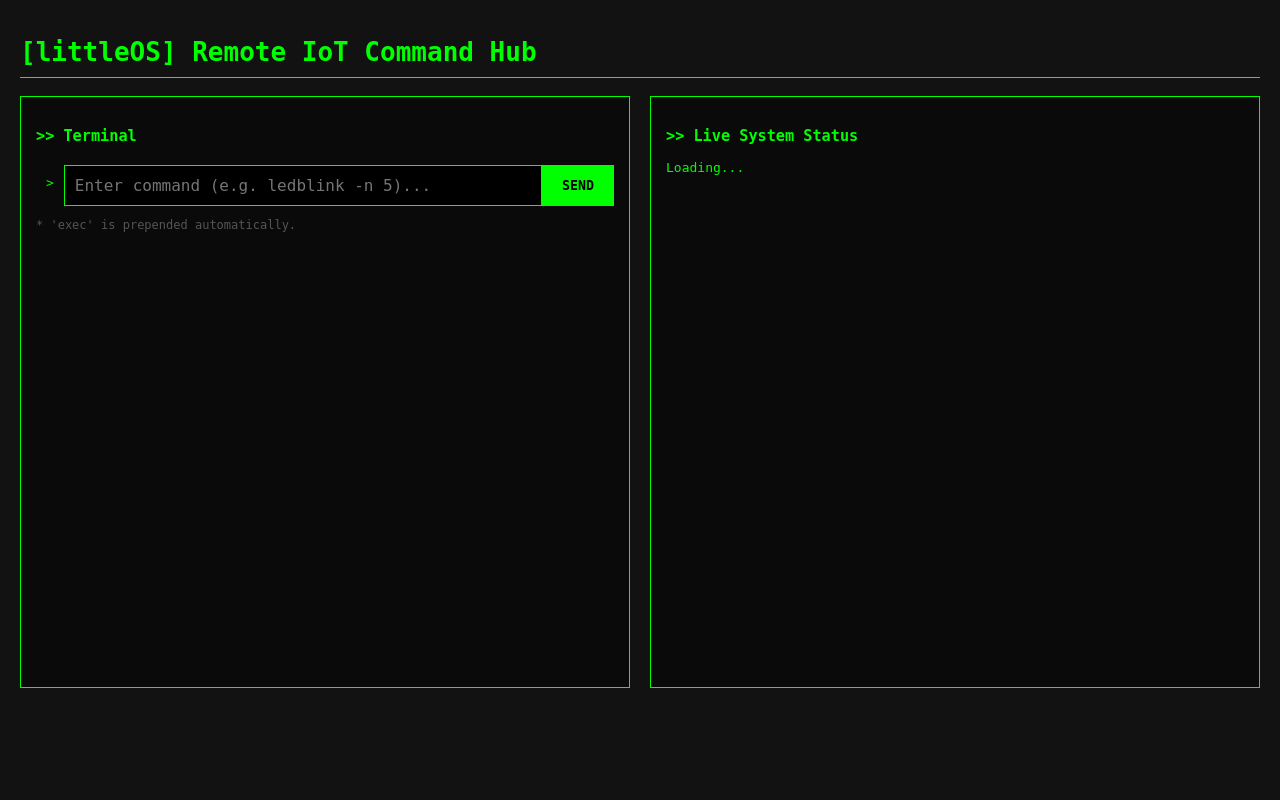
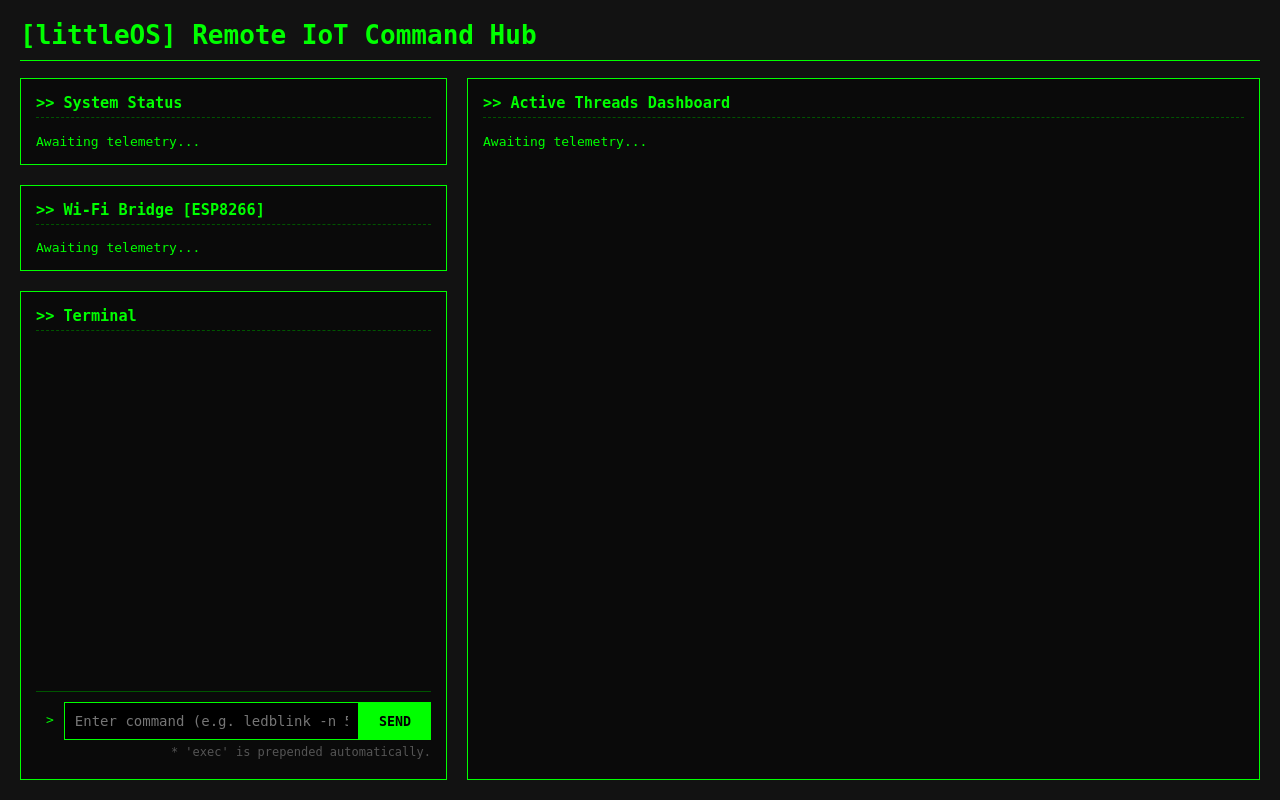
Before and after one commit to shreekar2005/BareMetal_FRDM_IMX91, a Flask app: page / in a window 1280 px wide. Run offline with Flask 3, Linux system fonts and the light colour scheme; some libraries are stand-ins or nearby versions.

Commit message:
added mutex instead of os_stop_scheduling.. also updated python webapp

```diff
--- a/Apps/littleOS/webapp_and_server/app.py
+++ b/Apps/littleOS/webapp_and_server/app.py
@@ -13,15 +13,18 @@ LAPTOP_TCP_PORT = 5555
 NXP_PORT = 8080
 
 # SHARED STATE
-LATEST_NXP_STATUS = "Awaiting status push from NXP..."
 LATEST_NXP_IP = None
+# Store as dictionary now so frontend can place chunks in distinct boxes
+LATEST_NXP_STATUS = {
+    "uptime": "Awaiting status push from NXP...",
+    "esp_status": "Awaiting status push from NXP...",
+    "threads": "Awaiting status push from NXP..."
+}
 
 def parse_compact_status(raw_data):
-    html = "<h2>[NXP LittleOS Dashboard]</h2>"
-    uptime_str = ""
+    uptime_str = "<p>No uptime data yet...</p>"
     sched_str = ""
-    esp_str = "<h3>[Wi-Fi Bridge - ESP8266]</h3><ul style='list-style-type: none; padding-left: 0;'>"
-
+    esp_str = "<ul style='list-style-type: none; padding-left: 0; margin: 0;'>"
     threads = []
 
     for line in raw_data.strip().split('\n'):
@@ -54,19 +57,22 @@ def parse_compact_status(raw_data):
 
     esp_str += "</ul>"
 
-    html += uptime_str + sched_str
-
+    html_table = ""
     if threads:
-        html += "<h3>[Active Threads]</h3>"
-        html += "<table border='1' cellpadding='8' style='border-collapse: collapse; width: 100%; text-align: center; font-family: monospace; background-color: #111; color: #00ff00; border-color: #00ff00;'>"
-        html += "<tr style='background-color: #222;'><th>ID</th><th>Name</th><th>State</th><th>Pri</th><th>Dead</th><th>Per(ms)</th><th>Targ</th><th>Done</th><th>TAT(ms)</th></tr>"
+        html_table += "<table border='1' cellpadding='8' style='border-collapse: collapse; width: 100%; text-align: center; font-family: monospace; background-color: #111; color: #00ff00; border-color: #00ff00; font-size: 13px;'>"
+        html_table += "<tr style='background-color: #222;'><th>ID</th><th>Name</th><th>State</th><th>Pri</th><th>Dead</th><th>Per(ms)</th><th>Targ</th><th>Done</th><th>TAT(ms)</th></tr>"
         for t in threads:
             state_color = "#00ff00" if t[3] == "RUN" else "orange" if t[3] == "READY" else "red" if t[3] == "TERM" else "#0088ff"
-            html += f"<tr><td>{t[1]}</td><td>{t[2]}</td><td style='color: {state_color}; font-weight: bold;'>{t[3]}</td><td>{t[4]}</td><td>{t[5]}</td><td>{t[6]}</td><td>{t[7]}</td><td>{t[8]}</td><td>{t[9]}</td></tr>"
-        html += "</table><br>"
+            html_table += f"<tr><td>{t[1]}</td><td>{t[2]}</td><td style='color: {state_color}; font-weight: bold;'>{t[3]}</td><td>{t[4]}</td><td>{t[5]}</td><td>{t[6]}</td><td>{t[7]}</td><td>{t[8]}</td><td>{t[9]}</td></tr>"
+        html_table += "</table>"
+    else:
+        html_table = "<p>No active threads...</p>"
 
-    html += esp_str
-    return html
+    return {
+        "uptime": uptime_str + sched_str,
+        "esp_status": esp_str,
+        "threads": html_table
+    }
 
 @app.route('/')
 def index():
@@ -136,10 +142,12 @@ def raw_tcp_server_thread():
 
             elif "STATUS:\n" in data:
                 status_idx = data.find("STATUS:\n")
+                # parse_compact_status now returns a DICT
                 LATEST_NXP_STATUS = parse_compact_status(data[status_idx + 8:])
                 print(f"[+] Received compact system status update from {LATEST_NXP_IP} ({len(data)} bytes)")
 
-                socketio.emit('status_update', {'status': LATEST_NXP_STATUS})
+                # Emit the dictionary so the JS can unpack it to different divs
+                socketio.emit('status_update', LATEST_NXP_STATUS)
 
         except Exception as global_e:
             print(f"[!] FATAL ERROR IN TCP BACKGROUND THREAD: {global_e}")
@@ -152,5 +160,4 @@ def raw_tcp_server_thread():
 if __name__ == "__main__":
     threading.Thread(target=raw_tcp_server_thread, daemon=True).start()
     print("[*] IoT Hub: Web Interface starting on port 5000...")
-    # Use socketio.run instead of app.run
     socketio.run(app, host="0.0.0.0", port=5000, debug=False)
--- a/Apps/littleOS/webapp_and_server/templates/index.html
+++ b/Apps/littleOS/webapp_and_server/templates/index.html
@@ -6,15 +6,31 @@
     <title>littleOS Command Center</title>
     <script src="https://cdnjs.cloudflare.com/ajax/libs/socket.io/4.0.1/socket.io.js"></script>
     <style>
-        body { background-color: #121212; color: #00ff00; font-family: monospace; margin: 0; padding: 20px; }
-        h1 { border-bottom: 1px solid #00ff00; padding-bottom: 10px; }
-        .container { display: flex; gap: 20px; }
-        .panel { border: 1px solid #00ff00; padding: 15px; width: 50%; height: 70vh; overflow-y: auto; background: #0a0a0a; }
-        .input-group { margin-top: 20px; display: flex; }
-        input[type="text"] { flex-grow: 1; background: #000; border: 1px solid #00ff00; color: #00ff00; padding: 10px; font-family: monospace; font-size: 16px; outline: none; }
+        body { background-color: #121212; color: #00ff00; font-family: monospace; margin: 0; padding: 20px; height: 100vh; box-sizing: border-box; display: flex; flex-direction: column;}
+        h1 { border-bottom: 1px solid #00ff00; padding-bottom: 10px; margin-top: 0; flex-shrink: 0;}
+
+        /* Layout Grid */
+        .container { display: flex; gap: 20px; flex-grow: 1; overflow: hidden; }
+        .col-left { display: flex; flex-direction: column; width: 35%; gap: 20px; }
+        .col-right { width: 65%; display: flex; flex-direction: column; }
+
+        /* Box Styling */
+        .box { border: 1px solid #00ff00; padding: 15px; background: #0a0a0a; overflow-y: auto; display: flex; flex-direction: column;}
+        h3 { margin-top: 0; border-bottom: 1px dashed #005500; padding-bottom: 5px; color: #00ff00; flex-shrink: 0;}
+
+        /* Specific Box Sizes */
+        .box-uptime { flex: 0 0 auto; }
+        .box-esp { flex: 0 0 auto; }
+        .box-terminal { flex: 1 1 auto; } /* Takes remaining space on the left */
+        .box-table { flex: 1 1 auto; }    /* Takes full height on the right */
+
+        /* Terminal specifics */
+        #terminal-log { color: #aaa; overflow-y: auto; flex-grow: 1; padding-bottom: 10px;}
+        .input-group { display: flex; flex-shrink: 0; border-top: 1px solid #005500; padding-top: 10px;}
+        input[type="text"] { flex-grow: 1; background: #000; border: 1px solid #00ff00; color: #00ff00; padding: 10px; font-family: monospace; font-size: 14px; outline: none; }
         button { background: #00ff00; color: #000; border: none; padding: 10px 20px; cursor: pointer; font-weight: bold; font-family: monospace; }
         button:hover { background: #00cc00; }
-        pre { margin: 0; white-space: pre-wrap; }
+        p { margin: 5px 0;}
     </style>
 </head>
 <body>
@@ -22,40 +38,55 @@
     <h1>[littleOS] Remote IoT Command Hub</h1>
 
     <div class="container">
-        <div class="panel">
-            <h3>>> Terminal</h3>
-            <div id="terminal-log" style="color: #aaa; margin-bottom: 15px;"></div>
+        <div class="col-left">
+            <div class="box box-uptime">
+                <h3>>> System Status</h3>
+                <div id="uptime-display">Awaiting telemetry...</div>
+            </div>
 
-            <div class="input-group">
-                <span style="padding: 10px;">></span>
-                <input type="text" id="cmdInput" placeholder="Enter command (e.g. ledblink -n 5)..." autocomplete="off" onkeypress="handleEnter(event)">
-                <button onclick="sendCommand()">SEND</button>
+            <div class="box box-esp">
+                <h3>>> Wi-Fi Bridge [ESP8266]</h3>
+                <div id="esp-status-display">Awaiting telemetry...</div>
             </div>
-            <p style="font-size: 12px; color: #555;">* 'exec' is prepended automatically.</p>
+
+            <div class="box box-terminal">
+                <h3>>> Terminal</h3>
+                <div id="terminal-log"></div>
+
+                <div class="input-group">
+                    <span style="padding: 10px;">></span>
+                    <input type="text" id="cmdInput" placeholder="Enter command (e.g. ledblink -n 5)..." autocomplete="off" onkeypress="handleEnter(event)">
+                    <button onclick="sendCommand()">SEND</button>
+                </div>
+                <p style="font-size: 12px; color: #555; text-align: right;">* 'exec' is prepended automatically.</p>
+            </div>
         </div>
 
-        <div class="panel">
-            <h3>>> Live System Status</h3>
-            <div id="status-display">Loading...</div>
+        <div class="col-right">
+            <div class="box box-table">
+                <h3>>> Active Threads Dashboard</h3>
+                <div id="threads-display" style="flex-grow: 1; overflow-y: auto;">Awaiting telemetry...</div>
+            </div>
         </div>
     </div>
 
     <script>
-        // Connect to the WebSocket server
         const socket = io();
 
         // Listen for realtime 'status_update' broadcasts from Python
         socket.on('status_update', function(data) {
-            document.getElementById('status-display').innerHTML = data.status;
+            document.getElementById('uptime-display').innerHTML = data.uptime;
+            document.getElementById('esp-status-display').innerHTML = data.esp_status;
+            document.getElementById('threads-display').innerHTML = data.threads;
         });
 
-        // The HTTP POST command fetch remains unchanged
         function sendCommand() {
             const input = document.getElementById('cmdInput');
             const cmd = input.value;
             if (!cmd) return;
 
-            document.getElementById('terminal-log').innerHTML += `<div><span style="color:white">> ${cmd}</span></div>`;
+            const log = document.getElementById('terminal-log');
+            log.innerHTML += `<div><span style="color:white">> ${cmd}</span></div>`;
             input.value = '';
 
             fetch('/api/command', {
@@ -66,10 +97,11 @@
             .then(res => res.json())
             .then(data => {
                 if(data.error) {
-                    document.getElementById('terminal-log').innerHTML += `<div style="color:red">[!] Error: ${data.error}</div>`;
+                    log.innerHTML += `<div style="color:red">[!] Error: ${data.error}</div>`;
                 } else {
-                    document.getElementById('terminal-log').innerHTML += `<div style="color:#00ff00">[+] Sent to NXP successfully.</div>`;
+                    log.innerHTML += `<div style="color:#00ff00">[+] Sent to NXP successfully.</div>`;
                 }
+                log.scrollTop = log.scrollHeight; // Auto-scroll to bottom
             });
         }
 
```
Also changed, not shown: 7 other files.
